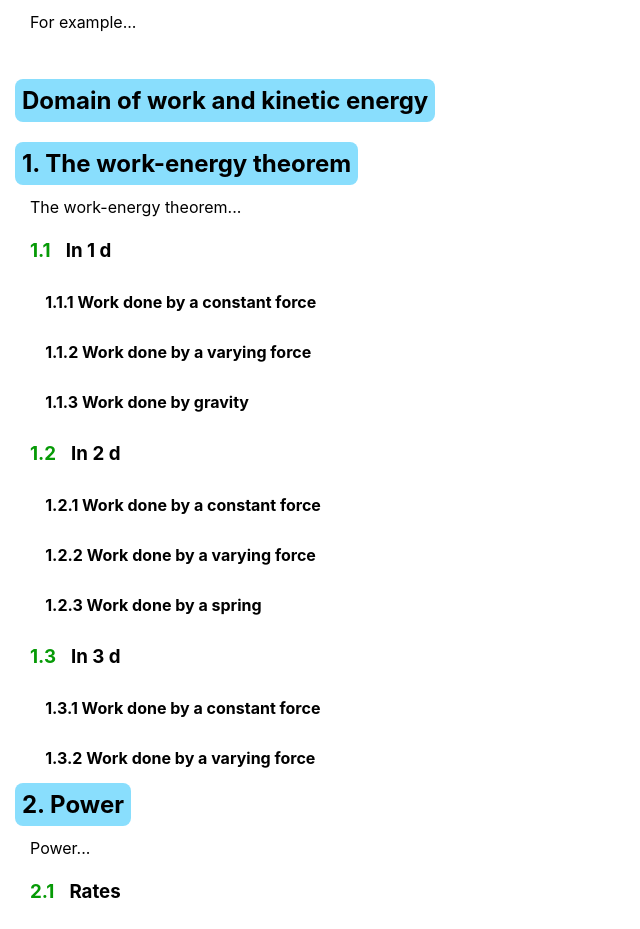
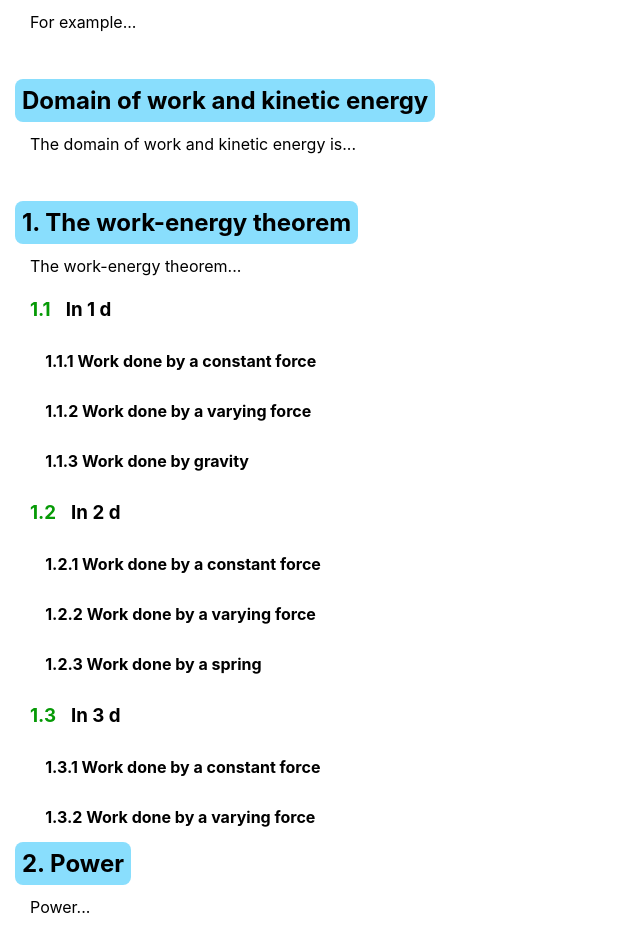
Before and after one commit to JRFink/jrfphyspagesnew, a Next.js app: page /education/gp1/wke in a window 1280 px wide. Shown: the part 1367-2296 px from the top of the page, without its empty margins (0-640 px from the left). Built offline with nearby package versions, Linux system fonts and the light colour scheme.

Commit message:
Update index.tsx

```diff
--- a/pages/education/gp1/wke/index.tsx
+++ b/pages/education/gp1/wke/index.tsx
@@ -33,6 +33,9 @@ For example...
 <h2 className={style.h2SectionColor}>
          Domain of work and kinetic energy
 </h2>
+<p>
+ The domain of work and kinetic energy is...
+ </p>
 <br />
 <br />
             <h2 className={style.h2SectionColor} id="wet">
```
